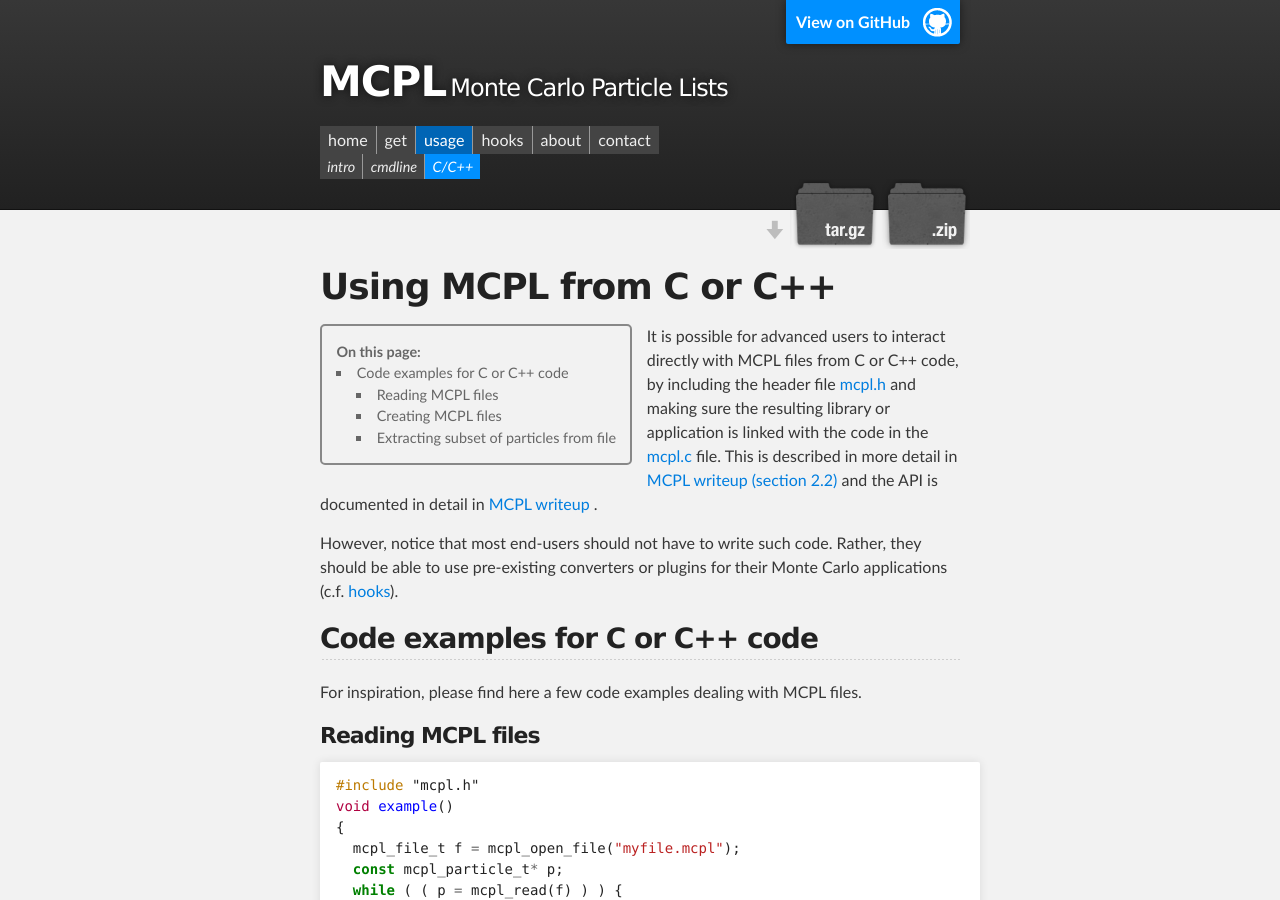
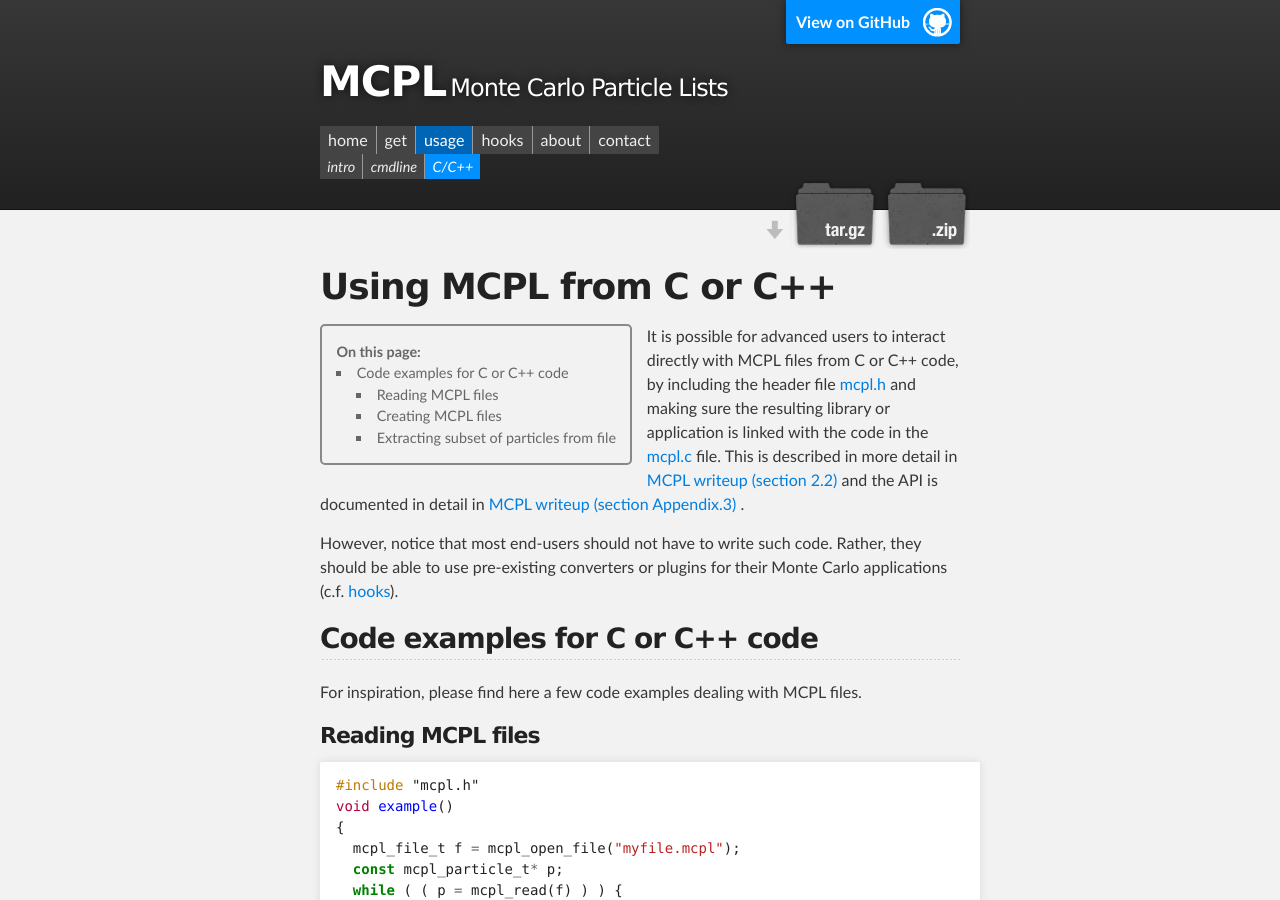
Before and after one commit to mctools/mcpl, a Jekyll site: the page built from usage_c.md, in a window 1280 px wide and 900 px high. Built offline with Jekyll 4.4.1, drawn with Linux system fonts in a browser that asks for light colours.

Commit message:
Update usage_c.md

```diff
--- a/usage_c.md
+++ b/usage_c.md
@@ -12,7 +12,7 @@ C++ code, by including the header file {% include linkfile.html file="src/mcpl/m
 %} and making sure the resulting library or application
 is linked with the code in the {% include linkfile.html file="src/mcpl/mcpl.c"
 %} file. This is described in more detail in {% include linkpaper.html subsection=2.2
-%} and the API is documented in detail in {% include linkpaper.html section=Appendix.3 %}.
+%} and the API is documented in detail in {% include linkpaper.html section="Appendix.3" %}.
 
 However, notice that most end-users should not have to write such code. Rather,
 they should be able to use pre-existing converters or plugins for their Monte
```
